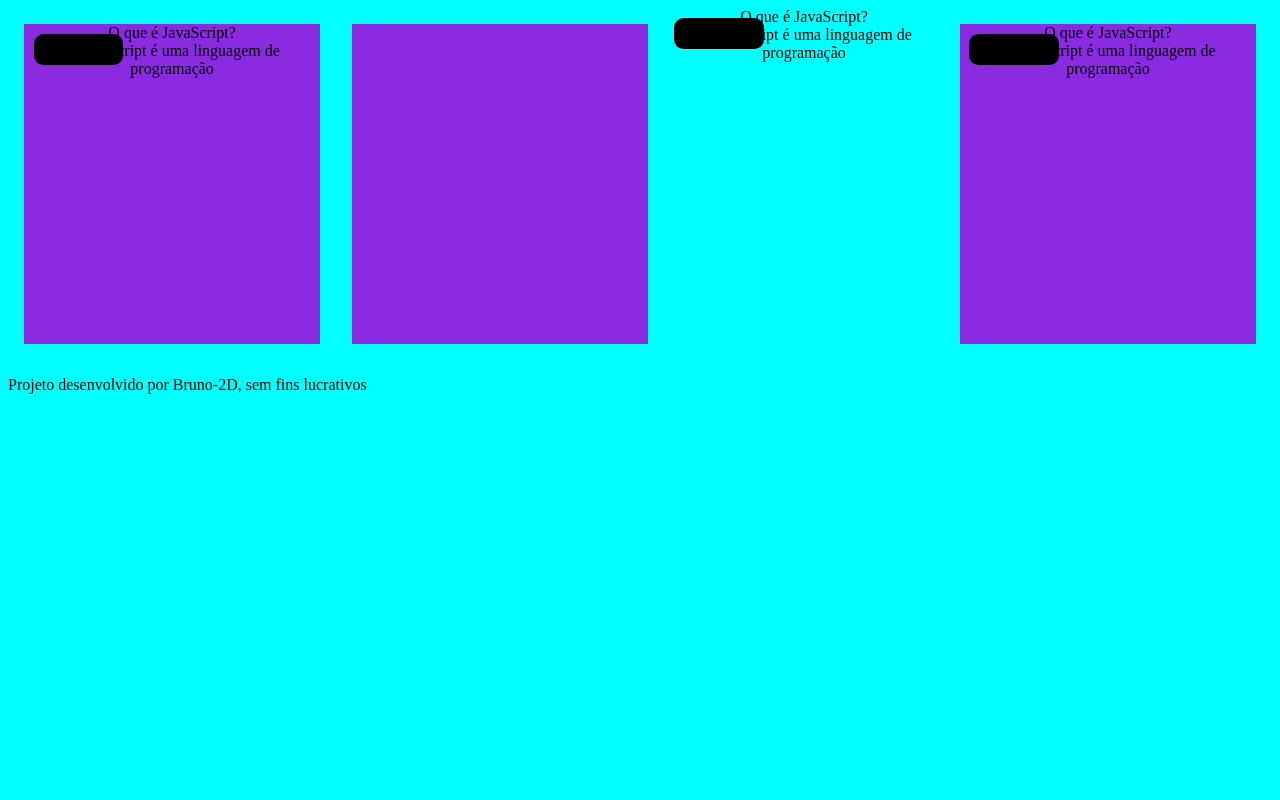
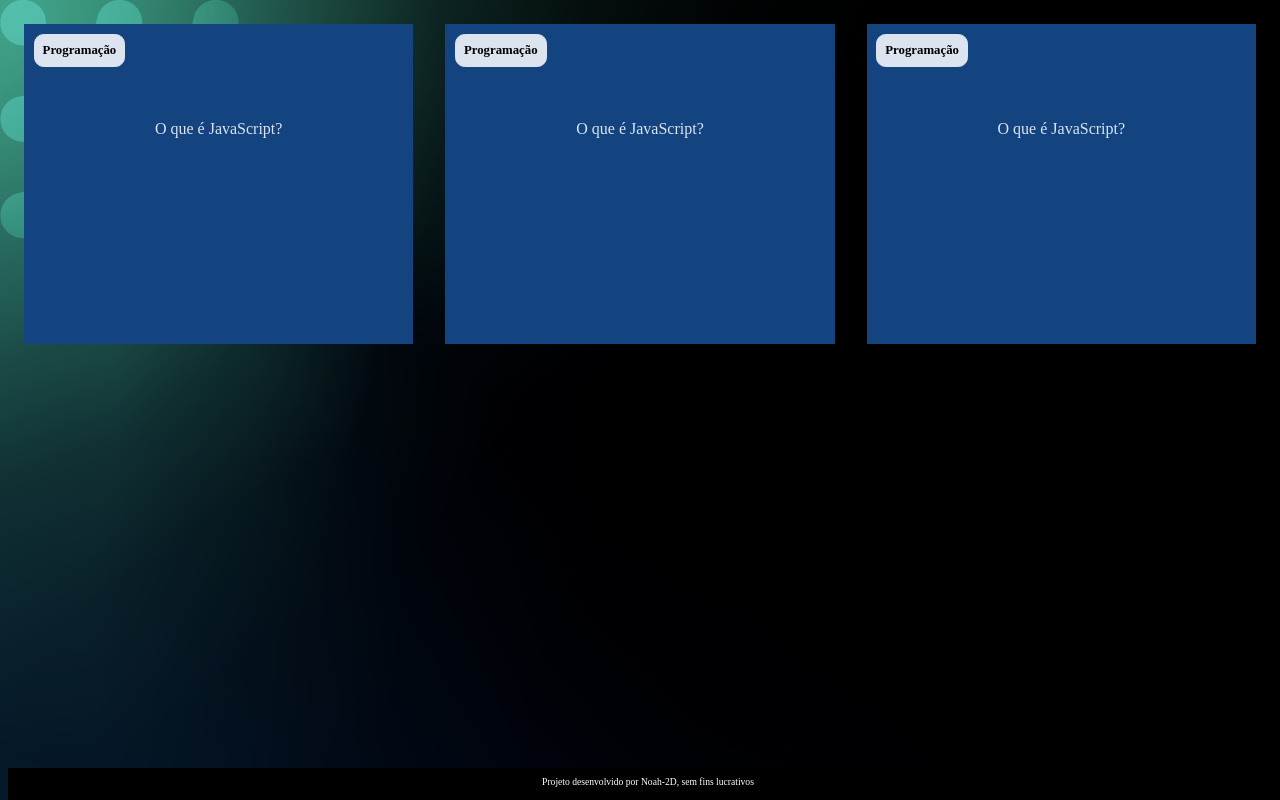
Before and after one commit to brunoakr/flashcard, a plain HTML site: page index.html in a window 1280 px wide. Drawn offline with Linux system fonts and the light colour scheme.

```diff
--- /dev/null
+++ b/app.js
@@ -0,0 +1,5 @@
+function criaCartao(categoria, pergunta, resposta) {
+    let container = document.getElementById('container')
+    let cartao = document.createElement('article')
+    cartao.className = cartao
+}
--- a/assets/style.css
+++ b/assets/style.css
@@ -1,6 +1,12 @@
+:root{
+    --text-color: #dbe4ef;
+    --card-front-color: #144480;
+    --card-back-color: #00f4bf;
+}
+
 body {
-    background-color: aqua;
-    font-family: "Bai JamJuree";
+    background: url('img/bg-desktop.webp');
+    font-family: 'Bai Jamjuree';
 }
 
 #container {
@@ -9,28 +15,74 @@ body {
 
 .cartao {
     margin: 1rem 1rem;
-    background-color: blueviolet;
     height: 20rem;
     flex-grow: 1;
     flex-basis: calc(33% - 6rem);
 }
 
 .cartao__conteudo {
+    background-color: var(--card-front-color);
     text-align: center;
     height: 100%;
+    transform-style: preserve-3d;
+    transition: transform 300ms ease-in-out;
 }
 
 .cartao__conteudo h3 {
-    background-color: black;
+    background-color: var(--text-color);
+    border: 1px solid var(--text-color);
     text-align: left;
     padding: 0.5rem;
     position: absolute;
     margin: 0.6rem;
     border-radius: 0.6rem;
     font-size: 1vw;
+    backface-visibility: hidden;
 }
 
 .cartao__conteudo p {
     margin-top: 1rem;
     padding: 2rem;
+    margin-top: 4rem;
 }
+
+.cartao__conteudo__pergunta p {
+    color: var(--text-color);
+    font-weight: 500;
+}
+
+.cartao__conteudo__resposta p {
+    color: var(--card-back-color);
+    font-weight: 700;
+}
+
+.cartao:hover .cartao__conteudo {
+    transform: rotateY(180deg);
+}
+
+.cartao__conteudo__pergunta,
+.cartao__conteudo__resposta {
+    backface-visibility: hidden;
+    position: absolute;
+    height: 100%;
+    width: 100%;
+}
+
+.cartao__conteudo__resposta {
+    transform: rotateY(180deg);
+}
+
+footer {
+    background-color:black;
+    color: white;
+    position: fixed;
+    bottom: 0;
+    width: 100%;
+    height: 2rem;
+}
+
+footer p {
+    text-align: center;
+    font-size: 0.6rem;
+    margin-top: 0.5rem;
+}
--- a/index.html
+++ b/index.html
@@ -11,43 +11,43 @@
     <section id="container">
         <article class="cartao">
             <div class="cartao__conteudo">
-                    <h3>Programacao</h3>
+                <h3>Programação</h3>
                 <div class="cartao__conteudo__pergunta">
-                        O que é JavaScript?
+                    <p>O que é JavaScript?</p>
                 </div>
                 <div class="cartao__conteudo__resposta">
-                        O JavaScript é uma linguagem de programação
-                    </div>
-                </div>
-            </article>
-
-            <article class="cartao"></article>
-                <div class="cartao__conteudo">
-                    <h3>Programacao</h3>
-                    <div class="cartao__conteudo__pergunta">
-                        O que é JavaScript?
-                    </div>
-                    <div class="cartao__conteudo__resposta">
-                        O JavaScript é uma linguagem de programação
+                   <p>O JavaScript é uma linguagem de Programação</p>
                 </div>
             </div>
         </article>
 
         <article class="cartao">
             <div class="cartao__conteudo">
-                    <h3>Programacao</h3>
+                <h3>Programação</h3>
                 <div class="cartao__conteudo__pergunta">
-                        O que é JavaScript?
+                   <p> O que é JavaScript?</p>
                 </div>
                 <div class="cartao__conteudo__resposta">
-                        O JavaScript é uma linguagem de programação
+                    <p>O JavaScript é uma linguagem de Programação</p>
+                </div>
+            </div>
+        </article>
+
+        <article class="cartao">
+            <div class="cartao__conteudo">
+                <h3>Programação</h3>
+                <div class="cartao__conteudo__pergunta">
+                    <p>O que é JavaScript?</p>
+                </div>
+                <div class="cartao__conteudo__resposta">
+                    <p>O JavaScript é uma linguagem de Programação</p>
                 </div>
             </div>
         </article>
      </section>
    </main>
    <footer>
-        <p>Projeto desenvolvido por Bruno-2D, sem fins lucrativos</p>
+    <p>Projeto desenvolvido por Noah-2D, sem fins lucrativos</p>
    </footer>
 </body>
 </html>
```
Also changed, not shown: perguntas.js (added, +35 -0 lines), assets/img/bg-desktop.webp (added), assets/img/bg-mobile.webp (added), assets/img/bg-tablet.webp (added). Lines whose indentation alone changed are shown as unchanged.
